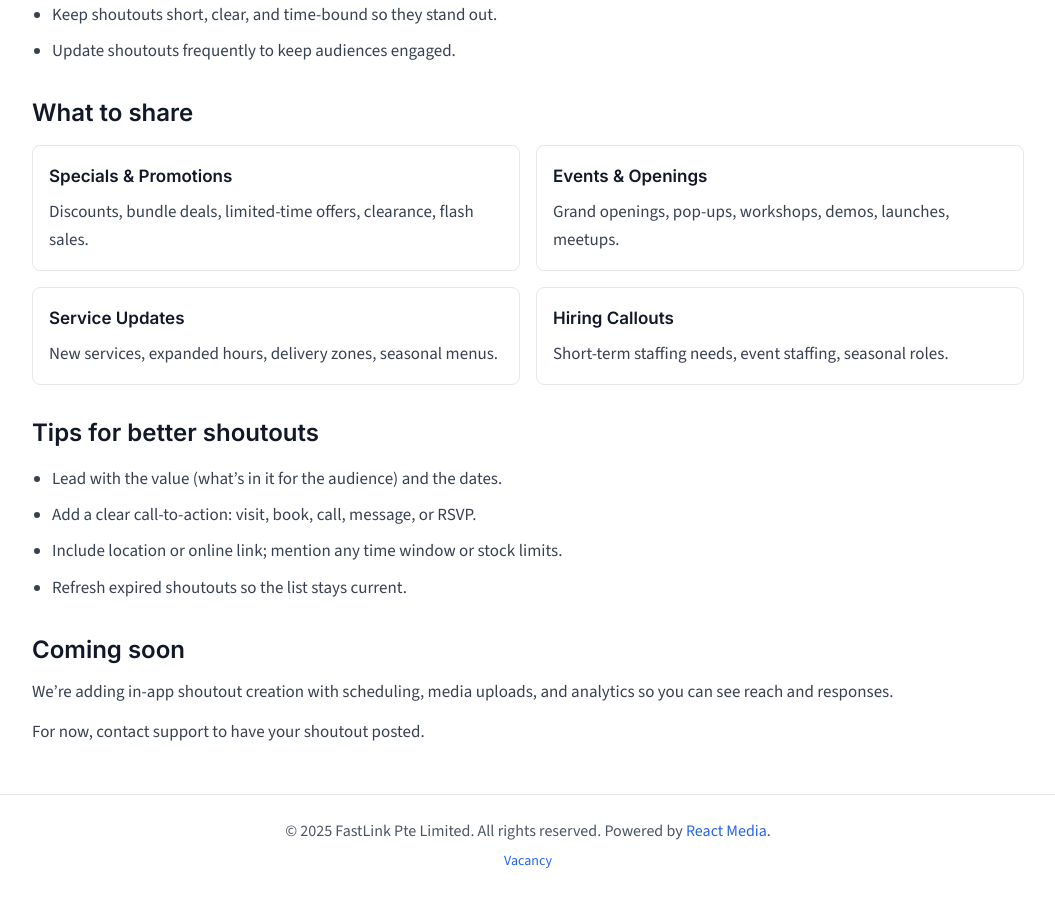
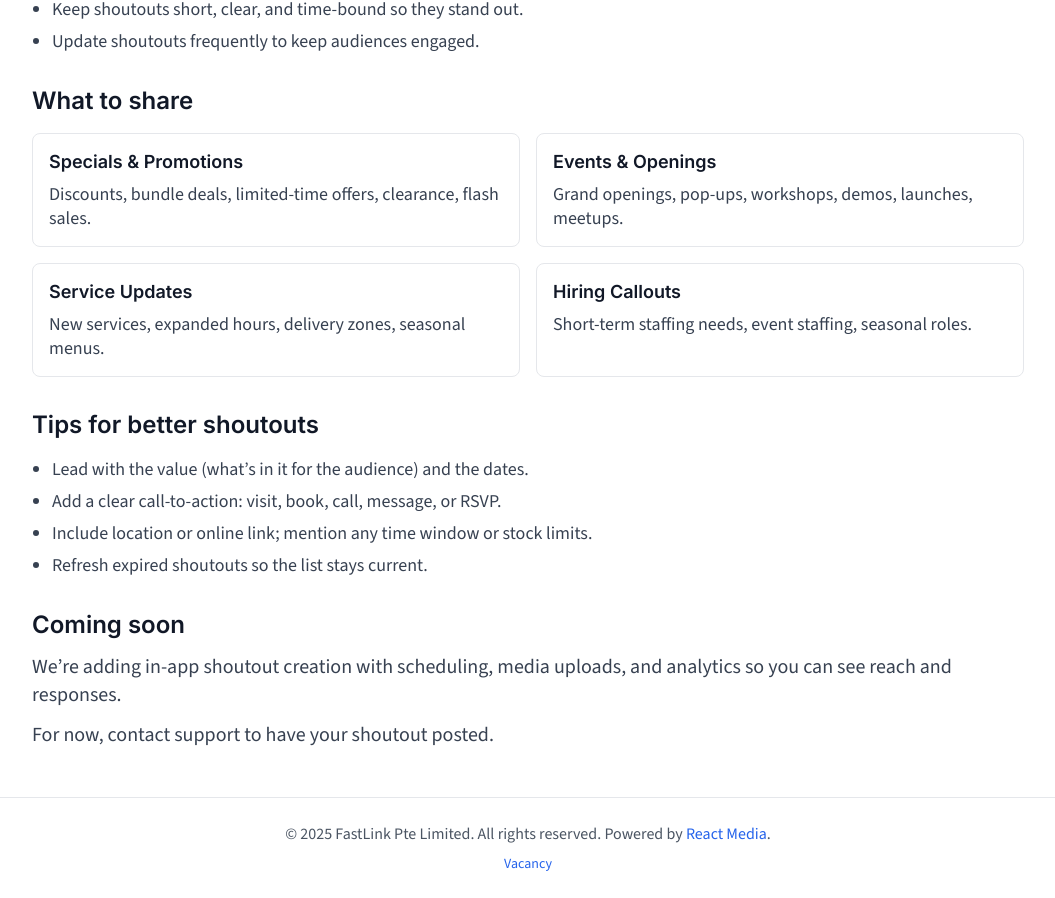
Before and after one commit to morgananthonylen-del/Job-Employment, a Next.js app: page /shoutouts in a window 1280 px wide. Shown: the part 320-1218 px from the top of the page, without its empty margins (112-1167 px from the left). Built offline with nearby package versions, Linux system fonts and the light colour scheme.

Commit message:
Update page.tsx

```diff
--- a/app/shoutouts/page.tsx
+++ b/app/shoutouts/page.tsx
@@ -4,14 +4,14 @@ export default function ShoutoutsPage() {
       <div className="max-w-5xl mx-auto px-4 py-12 space-y-8">
         <div className="space-y-2">
           <h1 className="text-3xl md:text-4xl font-bold text-gray-900">Shoutouts</h1>
-          <p className="text-gray-600 text-lg">
+          <p className="text-gray-600 text-[20px] leading-[28px]">
             A space for businesses to announce specials, events, launches, and time-limited offers to the FastLink community.
           </p>
         </div>
 
         <section className="space-y-4">
           <h2 className="text-2xl font-semibold text-gray-900">How it works</h2>
-          <ul className="list-disc pl-5 space-y-2 text-gray-700">
+          <ul className="list-disc pl-5 space-y-2 text-[18px] leading-[24px] text-gray-700">
             <li>Post quick announcements about sales, promotions, events, and openings.</li>
             <li>Keep shoutouts short, clear, and time-bound so they stand out.</li>
             <li>Update shoutouts frequently to keep audiences engaged.</li>
@@ -20,29 +20,29 @@ export default function ShoutoutsPage() {
 
         <section className="space-y-4">
           <h2 className="text-2xl font-semibold text-gray-900">What to share</h2>
-          <div className="grid md:grid-cols-2 gap-4 text-gray-700">
+          <div className="grid md:grid-cols-2 gap-4 text-gray-700 text-[18px] leading-[24px]">
             <div className="rounded-lg border border-gray-200 p-4">
               <h3 className="font-semibold text-gray-900 mb-2">Specials &amp; Promotions</h3>
-              <p>Discounts, bundle deals, limited-time offers, clearance, flash sales.</p>
+              <p className="text-[18px] leading-[24px]">Discounts, bundle deals, limited-time offers, clearance, flash sales.</p>
             </div>
             <div className="rounded-lg border border-gray-200 p-4">
               <h3 className="font-semibold text-gray-900 mb-2">Events &amp; Openings</h3>
-              <p>Grand openings, pop-ups, workshops, demos, launches, meetups.</p>
+              <p className="text-[18px] leading-[24px]">Grand openings, pop-ups, workshops, demos, launches, meetups.</p>
             </div>
             <div className="rounded-lg border border-gray-200 p-4">
               <h3 className="font-semibold text-gray-900 mb-2">Service Updates</h3>
-              <p>New services, expanded hours, delivery zones, seasonal menus.</p>
+              <p className="text-[18px] leading-[24px]">New services, expanded hours, delivery zones, seasonal menus.</p>
             </div>
             <div className="rounded-lg border border-gray-200 p-4">
               <h3 className="font-semibold text-gray-900 mb-2">Hiring Callouts</h3>
-              <p>Short-term staffing needs, event staffing, seasonal roles.</p>
+              <p className="text-[18px] leading-[24px]">Short-term staffing needs, event staffing, seasonal roles.</p>
             </div>
           </div>
         </section>
 
         <section className="space-y-4">
           <h2 className="text-2xl font-semibold text-gray-900">Tips for better shoutouts</h2>
-          <ul className="list-disc pl-5 space-y-2 text-gray-700">
+          <ul className="list-disc pl-5 space-y-2 text-[18px] leading-[24px] text-gray-700">
             <li>Lead with the value (what’s in it for the audience) and the dates.</li>
             <li>Add a clear call-to-action: visit, book, call, message, or RSVP.</li>
             <li>Include location or online link; mention any time window or stock limits.</li>
@@ -52,10 +52,10 @@ export default function ShoutoutsPage() {
 
         <section className="space-y-3">
           <h2 className="text-2xl font-semibold text-gray-900">Coming soon</h2>
-          <p className="text-gray-700">
+          <p className="text-gray-700 text-[20px] leading-[28px]">
             We’re adding in-app shoutout creation with scheduling, media uploads, and analytics so you can see reach and responses.
           </p>
-          <p className="text-gray-700">
+          <p className="text-gray-700 text-[20px] leading-[28px]">
             For now, contact support to have your shoutout posted.
           </p>
         </section>
```
